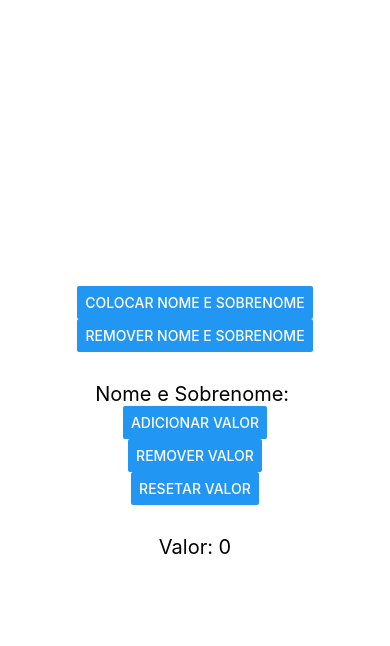
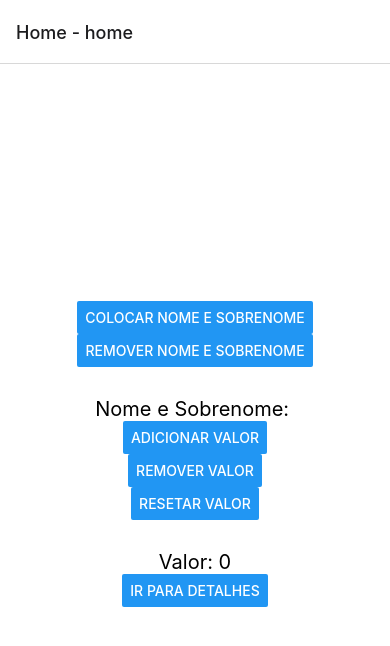
Before and after one commit to Aureo-Bueno/aulas-react-fatec, a React Native app: screen / in a window 390 px wide. Shown: the top 646 px of the page. Built offline with nearby package versions, Linux system fonts and the light colour scheme.

Commit message:
feat: add lib react navigation

```diff
--- a/App.tsx
+++ b/App.tsx
@@ -1,7 +1,7 @@
-import { Home } from "./src/screen/Home";
+import AppRoutes from "./src/routes";
 
 export default function App () {
   return (
-    <Home />
+    <AppRoutes />
   );
 }
--- /dev/null
+++ b/src/routes/index.tsx
@@ -0,0 +1,17 @@
+import { NavigationContainer } from "@react-navigation/native";
+import { createNativeStackNavigator } from "@react-navigation/native-stack";
+import Details from "../screen/Details";
+import { Home } from "../screen/Home";
+
+const Stack = createNativeStackNavigator();
+
+export default function AppRoutes() {
+    return(
+      <NavigationContainer>
+        <Stack.Navigator>
+          <Stack.Screen name='Home' component={Home} options={{title: 'Home - home'}}></Stack.Screen>
+          <Stack.Screen name='Details' component={Details}></Stack.Screen>
+        </Stack.Navigator>
+      </NavigationContainer>
+    );
+}
--- /dev/null
+++ b/src/screen/Details/index.tsx
@@ -0,0 +1,9 @@
+import { View, Text } from 'react-native';
+
+export default function Details() {
+    return(
+        <View>
+            <Text></Text>
+        </View>
+    );
+}
--- a/src/screen/Home.tsx
+++ b/src/screen/Home/index.tsx
@@ -1,9 +1,10 @@
 import { StatusBar } from 'expo-status-bar';
 import { useState } from 'react';
 import { Button, Text, TextInput, View } from 'react-native';
-import { addButton } from '../hooks/customHook';
-import { styles } from '../../styles';
-import { IUser } from '../../types';
+import { addButton } from '../../hooks/customHook';
+import { styles } from '../../../styles';
+import { IUser } from '../../../types';
+import { NavigationStackProp } from 'react-navigation-stack';
 
 const initialUser: IUser = {
     name: 'Aureo',
@@ -15,7 +16,11 @@ const removeUser: IUser = {
   lasName: ''
 }
 
-export const Home = () => {
+interface IHomeProps {
+  navigation: NavigationStackProp<any,any>
+};
+
+export const Home = ({ navigation }: IHomeProps ) => {
   const [name, setName] = useState<IUser>({ name: '', lasName: '' });
   const { sizeText, container } = styles;
   const { add, addValue, decreaseValue, resetValue } = addButton();
@@ -33,6 +38,7 @@ export const Home = () => {
       <Button onPress={() => resetValue()} title='Resetar Valor' />
       <Text style={sizeText}>Valor: {add}</Text>
       <StatusBar style="auto" />
+      <Button title='Ir para Detalhes' onPress={() => navigation.navigate('Details')} />
     </View>
   );
 }
```
Also changed, not shown: package.json (+5 -2 lines), 1 other file (tests, documents, lock files or other folders).
